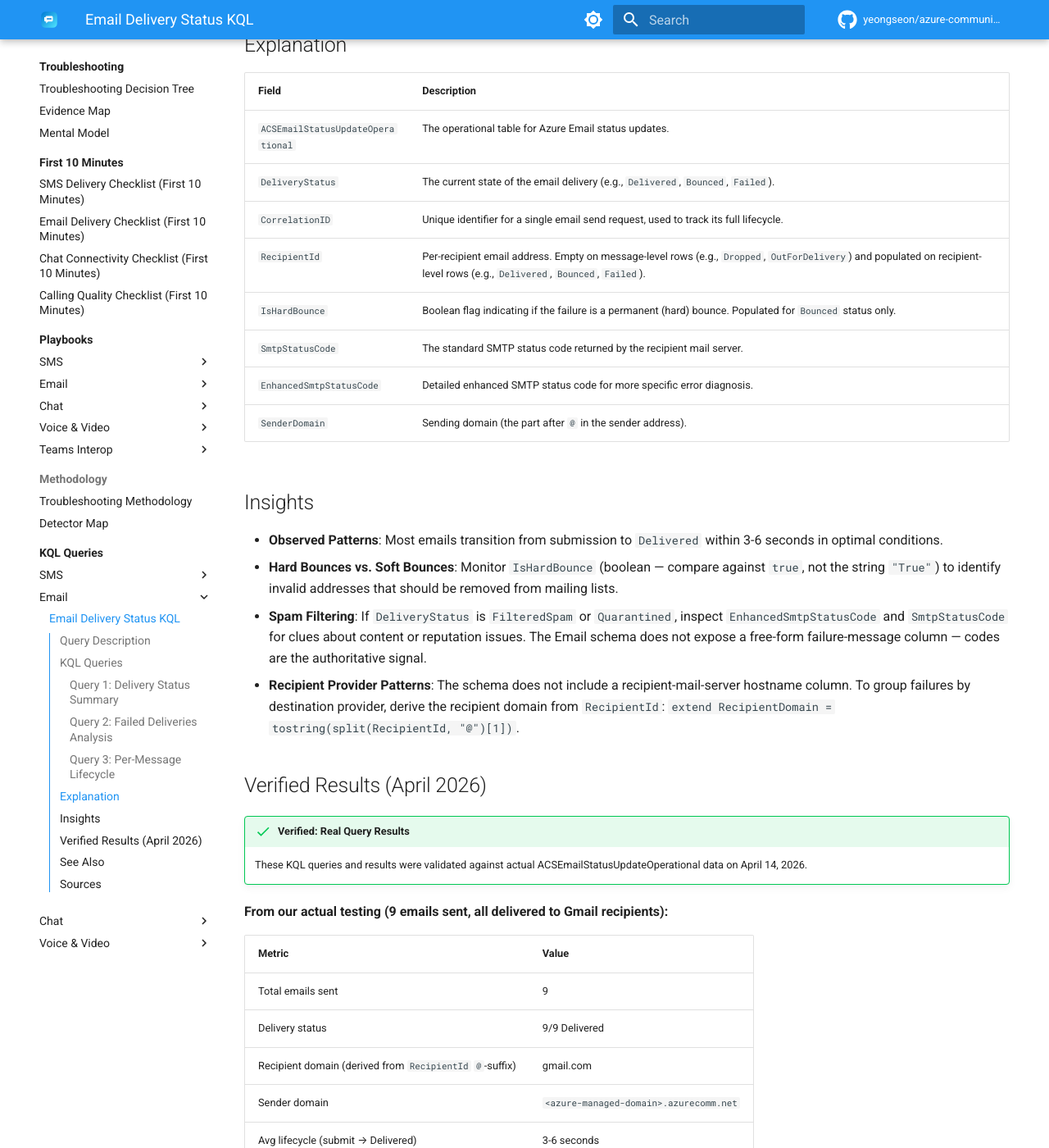
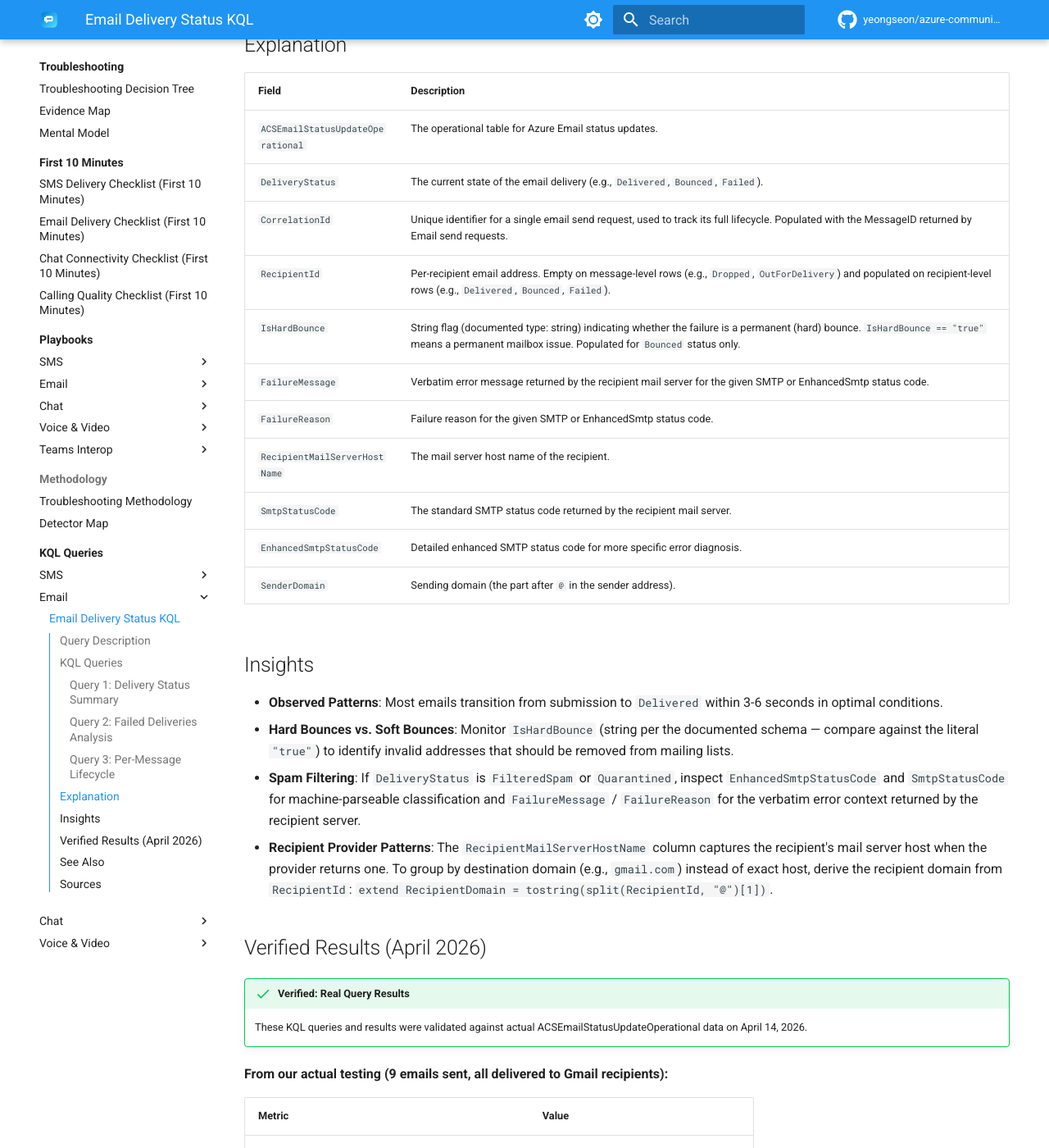
Before and after one commit to yeongseon/azure-communication-services-practical-guide, an MkDocs documentation site: the page built from docs/troubleshooting/kql/email/delivery-status.md, in a window 1280 px wide and 1400 px high, scrolled down 1173 px. Shown: the whole window at 82% size. Built offline with MkDocs 1.6.1 and Material for MkDocs 9.7.7, drawn with Linux system fonts in a browser that asks for light colours; comment, search, counter and statistics services are not loaded; some of the changed text lies outside the part shown.

Commit message:
docs: correct IsHardBounce string type and restore FailureMessage/FailureReason/RecipientMailServerHostName in Email delivery-status + monitoring pages

````diff
--- a/docs/operations/monitoring.md
+++ b/docs/operations/monitoring.md
@@ -22,6 +23,9 @@ content_validation:
       verified: true
     - claim: "The ACSEmailStatusUpdateOperational table holds delivery lifecycle events for sent emails"
       source: https://learn.microsoft.com/azure/communication-services/concepts/analytics/logs/email-logs
+      verified: true
+    - claim: "ACSEmailStatusUpdateOperational.IsHardBounce is documented as a string column, and the schema notes IsHardBounce == true means a permanent mailbox issue"
+      source: https://learn.microsoft.com/en-us/azure/azure-monitor/reference/tables/acsemailstatusupdateoperational
       verified: true
     - claim: "Azure Monitor alert rules can run scheduled KQL queries against a Log Analytics workspace and fire when the result crosses a threshold"
       source: https://learn.microsoft.com/azure/azure-monitor/alerts/alerts-create-new-alert-rule
@@ -184,7 +188,7 @@ The diagnostic setting is a *contract*, not an *acknowledgement*. Until ACS actu
 // Columns are the documented Email Send Mail schema; see Sources.
 ACSEmailSendMailOperational
 | where TimeGenerated > ago(15m)
-| project TimeGenerated, OperationName, CorrelationID, Size, UniqueRecipientsCount, TrafficSource
+| project TimeGenerated, OperationName, CorrelationId, Size, UniqueRecipientsCount, TrafficSource
 | order by TimeGenerated desc
 | take 10
 ```
@@ -202,7 +206,7 @@ To check actual delivery success (the lifecycle that runs *after* the API call),
 
 ### Step 4. Create an alert rule
 
-Alerts turn "data exists" into "the on-call gets paged when something is wrong". An alert rule is a saved KQL query (for log alerts) or metric threshold (for metric alerts) plus the action group it should fire on. This step creates a log alert because the most useful Email signals come from `ACSEmailStatusUpdateOperational` — a metric alert on `EmailDeliveryRate` works too, but the log-based rule is more flexible.
+Alerts turn "data exists" into "the on-call gets paged when something is wrong". An alert rule is a saved KQL query (for log alerts) or metric threshold (for metric alerts) plus the action group it should fire on. This step creates a log alert because the most useful Email signals come from `ACSEmailStatusUpdateOperational`; metric alerts on the built-in Email metrics are possible too, but the log-based rule is more flexible.
 
 **Portal (UI flow):**
 
@@ -232,13 +236,13 @@ Alerts turn "data exists" into "the on-call gets paged when something is wrong".
 // Fires when bounce rate exceeds 5% over a 5-minute window with at least 20 recipient-level
 // delivery events. Filters to recipient-level rows only (message-level rows from
 // ACSEmailStatusUpdateOperational have an empty RecipientId and no terminal bounce state).
-// IsHardBounce is a boolean per the documented schema, not a string.
+// IsHardBounce is a string per the documented schema — compare against the literal "true".
 ACSEmailStatusUpdateOperational
 | where TimeGenerated > ago(5m)
 | where isnotempty(RecipientId)
 | summarize
     Total = count(),
-    Bounced = countif(DeliveryStatus == "Bounced" or IsHardBounce == true)
+    Bounced = countif(DeliveryStatus == "Bounced" or IsHardBounce == "true")
 | extend BounceRate = todouble(Bounced) / todouble(Total)
 | where Total >= 20 and BounceRate > 0.05
 ```
@@ -261,7 +265,7 @@ az monitor scheduled-query create \
   --resource-group "$RG" \
   --scopes "$WORKSPACE_ID" \
   --condition "count 'BounceAlert' > 0" \
-  --condition-query BounceAlert='ACSEmailStatusUpdateOperational | where TimeGenerated > ago(5m) | where isnotempty(RecipientId) | summarize Total=count(), Bounced=countif(DeliveryStatus == "Bounced" or IsHardBounce == true) | extend BounceRate = todouble(Bounced)/todouble(Total) | where Total >= 20 and BounceRate > 0.05' \
+  --condition-query BounceAlert='ACSEmailStatusUpdateOperational | where TimeGenerated > ago(5m) | where isnotempty(RecipientId) | summarize Total=count(), Bounced=countif(DeliveryStatus == "Bounced" or IsHardBounce == "true") | extend BounceRate = todouble(Bounced)/todouble(Total) | where Total >= 20 and BounceRate > 0.05' \
   --description "ACS email bounce rate exceeded 5% over 5 minutes (min 20 sends)" \
   --evaluation-frequency 5m \
   --window-size 5m \
@@ -353,7 +357,7 @@ If the setup stops working, take down the *least* amount of infrastructure that
 | LAW Logs blade returns zero rows for every ACS table | Diagnostic setting was deleted, moved to the wrong resource, or routes to the wrong workspace | Re-run Step 2. Verify the `--resource` ARM ID points at `Microsoft.Communication/communicationServices/<name>`, not at the Email Communication Service. |
 | KQL returns rows but `DeliveryStatus` is always blank | Query targeted message-level events only | Add `where isnotempty(RecipientId)` to filter to recipient-level rows that carry terminal states |
 | Alert rule fires constantly with `Total = 1, Bounced = 1` | The `Total >= 20` floor is missing from the deployed query | Re-deploy via `az monitor scheduled-query update --condition-query BounceAlert='<full KQL>'`; the floor must live inside the KQL, not in the alert threshold |
-| Alert rule never fires during a real bounce storm | The KQL filter is too narrow (e.g., `IsHardBounce == "true"` as a string against a boolean column) | Compare the deployed `--condition-query` against the canonical KQL in [Step 4](#step-4-create-an-alert-rule) — `IsHardBounce` is a boolean, not a string |
+| Alert rule never fires during a real bounce storm | The KQL filter compares against unquoted `true` on a string column (e.g., `IsHardBounce == true` will not match, because `IsHardBounce` is documented as a string) | Compare the deployed `--condition-query` against the canonical KQL in [Step 4](#step-4-create-an-alert-rule) — `IsHardBounce` is a string; use `IsHardBounce == "true"` |
 | Action group notification never arrives | Receiver type / address typo, or `usecommonalertschema` was passed as a separate flag instead of a trailing token of `--action` | Run `az monitor action-group show -n $AG_NAME -g $RG --query 'emailReceivers' -o jsonc` and compare against the example in [Step 5](#step-5-create-an-action-group) |
 | `az monitor scheduled-query create` errors with "command not found" / "extension not installed" | The `scheduled-query` extension is not installed | Run `az extension add --name scheduled-query` (covered in [Prerequisites](#prerequisites)) and retry |
 
@@ -431,10 +435,10 @@ See the canonical [ACS Metrics Reference](https://learn.microsoft.com/azure/comm
 !!! note "Where call quality, latency, and per-message delivery values live"
     Quality, latency, and per-message lifecycle data are emitted as **Log Analytics tables** (KQL surface), not as Metrics-blade values. Examples per the [ACS Metrics Reference](https://learn.microsoft.com/azure/communication-services/concepts/metrics) and [Voice and video call logs](https://learn.microsoft.com/azure/communication-services/concepts/analytics/logs/voice-and-video-logs):
 
-    - **Voice/Video quality (objective)**: MOS, jitter, packet loss → `ACSCallDiagnosticsEvents` and related voice/video quality logs; use `ACSCallSummaryEvents` for call metadata and finalization context
+    - **Voice/Video quality (objective)**: jitter, packet loss, round-trip time → `ACSCallDiagnostics` (per-media-stream network metrics); use `ACSCallSummary` for call metadata and per-participant finalization context
     - **Voice/Video quality (subjective)**: User rating 1–5 → End of Call Survey logs (per [End of Call Survey](https://learn.microsoft.com/azure/communication-services/concepts/voice-video-calling/end-of-call-survey-concept))
     - **SMS delivery outcomes**: per-message `Delivered`/`Failed` rows → `ACSSMSIncomingOperations` filtered to `OperationName == "SMSDeliveryReportsReceived"`
-    - **Chat message events**: per-message send/receive events → `ACSChatMessageSentEvents`, `ACSChatMessageReceivedEvents`
+    - **Chat message events**: per-request Chat REST operations (e.g., `SendChatMessage`, `ListChatMessages`, `CreateChatThread`) → `ACSChatIncomingOperations` filtered by `OperationName`
     - **Email delivery rate**: compute in KQL at the recipient level by comparing `DeliveryStatus == "Delivered"` rows in `ACSEmailStatusUpdateOperational` against the total intended recipients
 
     Compute rates, latencies, and quality scores in KQL against these tables — they are not exposed as standalone Azure Monitor metrics.
@@ -461,7 +465,8 @@ See the per-channel troubleshooting playbooks (linked under [See Also](#see-also
 - [Monitoring ACS using Azure Monitor](https://learn.microsoft.com/azure/communication-services/concepts/logging-and-diagnostics)
 - [ACS Metrics Reference](https://learn.microsoft.com/azure/communication-services/concepts/metrics) — authoritative enumeration of API request metrics and operation dimensions across all ACS channels
 - [ACS Email Logs Reference](https://learn.microsoft.com/azure/communication-services/concepts/analytics/logs/email-logs) — authoritative schema for `ACSEmailSendMailOperational`, `ACSEmailStatusUpdateOperational`, and `ACSEmailUserEngagementOperational`
-- [Voice and video call logs](https://learn.microsoft.com/azure/communication-services/concepts/analytics/logs/voice-and-video-logs) — authoritative reference for `ACSCallDiagnosticsEvents`, `ACSCallSummaryEvents`, and other voice/video log tables (where quality/jitter/MOS data lives)
+- [ACSEmailStatusUpdateOperational — Azure Monitor Logs reference](https://learn.microsoft.com/en-us/azure/azure-monitor/reference/tables/acsemailstatusupdateoperational) — column-level schema (documented type for `IsHardBounce`, `FailureMessage`, `FailureReason`, `RecipientMailServerHostName`)
+- [Voice and video call logs](https://learn.microsoft.com/azure/communication-services/concepts/analytics/logs/voice-and-video-logs) — authoritative reference for `ACSCallSummary`, `ACSCallDiagnostics`, `ACSCallSurvey`, and other voice/video log tables (where per-stream network metrics such as `JitterAvg` and `PacketLossRateAvg` live)
 - [How to: Create diagnostic settings in Azure Monitor](https://learn.microsoft.com/azure/monitor/essentials/diagnostic-settings)
 - [Create an Azure Monitor alert rule](https://learn.microsoft.com/azure/azure-monitor/alerts/alerts-create-new-alert-rule)
 - [Action groups](https://learn.microsoft.com/azure/azure-monitor/alerts/action-groups)
--- a/docs/troubleshooting/kql/email/delivery-status.md
+++ b/docs/troubleshooting/kql/email/delivery-status.md
@@ -43,7 +43,7 @@ ACSEmailStatusUpdateOperational
     StatusChanges = count(),
     FirstEvent = min(TimeGenerated),
     LastEvent = max(TimeGenerated)
-    by CorrelationID
+    by CorrelationId
 | extend DurationSec = datetime_diff("second", LastEvent, FirstEvent)
 | sort by FirstEvent desc
 ```
@@ -54,9 +54,12 @@ ACSEmailStatusUpdateOperational
 | --- | --- |
 | `ACSEmailStatusUpdateOperational` | The operational table for Azure Email status updates. |
 | `DeliveryStatus` | The current state of the email delivery (e.g., `Delivered`, `Bounced`, `Failed`). |
-| `CorrelationID` | Unique identifier for a single email send request, used to track its full lifecycle. |
+| `CorrelationId` | Unique identifier for a single email send request, used to track its full lifecycle. Populated with the MessageID returned by Email send requests. |
 | `RecipientId` | Per-recipient email address. Empty on message-level rows (e.g., `Dropped`, `OutForDelivery`) and populated on recipient-level rows (e.g., `Delivered`, `Bounced`, `Failed`). |
-| `IsHardBounce` | Boolean flag indicating if the failure is a permanent (hard) bounce. Populated for `Bounced` status only. |
+| `IsHardBounce` | String flag (documented type: string) indicating whether the failure is a permanent (hard) bounce. `IsHardBounce == "true"` means a permanent mailbox issue. Populated for `Bounced` status only. |
+| `FailureMessage` | Verbatim error message returned by the recipient mail server for the given SMTP or EnhancedSmtp status code. |
+| `FailureReason` | Failure reason for the given SMTP or EnhancedSmtp status code. |
+| `RecipientMailServerHostName` | The mail server host name of the recipient. |
 | `SmtpStatusCode` | The standard SMTP status code returned by the recipient mail server. |
 | `EnhancedSmtpStatusCode` | Detailed enhanced SMTP status code for more specific error diagnosis. |
 | `SenderDomain` | Sending domain (the part after `@` in the sender address). |
@@ -64,9 +67,9 @@ ACSEmailStatusUpdateOperational
 ## Insights
 
 * **Observed Patterns**: Most emails transition from submission to `Delivered` within 3-6 seconds in optimal conditions.
-* **Hard Bounces vs. Soft Bounces**: Monitor `IsHardBounce` (boolean — compare against `true`, not the string `"True"`) to identify invalid addresses that should be removed from mailing lists.
-* **Spam Filtering**: If `DeliveryStatus` is `FilteredSpam` or `Quarantined`, inspect `EnhancedSmtpStatusCode` and `SmtpStatusCode` for clues about content or reputation issues. The Email schema does not expose a free-form failure-message column — codes are the authoritative signal.
-* **Recipient Provider Patterns**: The schema does not include a recipient-mail-server hostname column. To group failures by destination provider, derive the recipient domain from `RecipientId`: `extend RecipientDomain = tostring(split(RecipientId, "@")[1])`.
+* **Hard Bounces vs. Soft Bounces**: Monitor `IsHardBounce` (string per the documented schema — compare against the literal `"true"`) to identify invalid addresses that should be removed from mailing lists.
+* **Spam Filtering**: If `DeliveryStatus` is `FilteredSpam` or `Quarantined`, inspect `EnhancedSmtpStatusCode` and `SmtpStatusCode` for machine-parseable classification and `FailureMessage` / `FailureReason` for the verbatim error context returned by the recipient server.
+* **Recipient Provider Patterns**: The `RecipientMailServerHostName` column captures the recipient's mail server host when the provider returns one. To group by destination domain (e.g., `gmail.com`) instead of exact host, derive the recipient domain from `RecipientId`: `extend RecipientDomain = tostring(split(RecipientId, "@")[1])`.
 
 ## Verified Results (April 2026)
 
@@ -90,4 +93,4 @@ ACSEmailStatusUpdateOperational
 * [Email Delivery Failures Playbook](../../playbooks/email/delivery-failures.md)
 
 ## Sources
-* Azure Email Delivery Status Codes Reference
+* [ACSEmailStatusUpdateOperational — Azure Monitor Logs reference](https://learn.microsoft.com/en-us/azure/azure-monitor/reference/tables/acsemailstatusupdateoperational)
````
Also changed, not shown: other parts of docs/operations/monitoring.md (+2 -1 lines).
